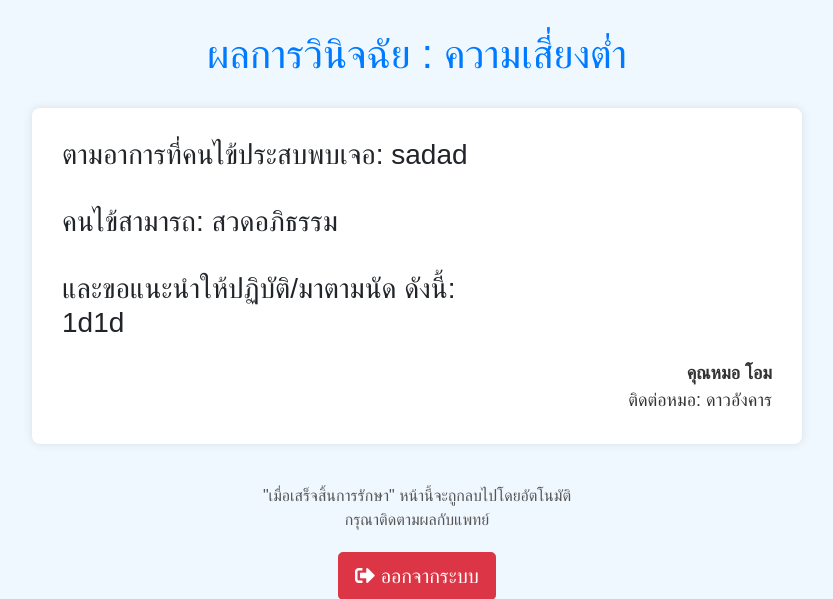
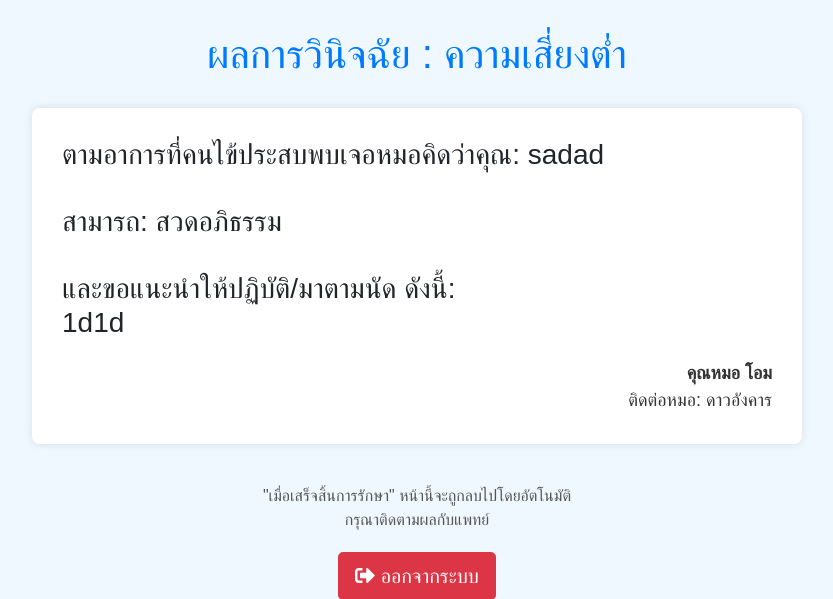
Before and after one commit to araxis07/Sitcam-Project, a PHP site: page /total_receipt.php in a window 1280 px wide. Shown: the part 56-655 px from the top of the page, without its empty margins (223-1056 px from the left). Run offline with PHP 8.4, Linux system fonts and the light colour scheme; a user stored in the database is signed in; data comes from the database, SQL or seed files in the repository; some libraries are stand-ins or nearby versions.

Commit message:
Add ' '  Process-register and Total add คําพูด

```diff
--- a/process-register.php
+++ b/process-register.php
@@ -35,7 +35,7 @@ if(isset($_POST['username_account']) && isset($_POST['email_account']) && isset(
                 'threads' => PASSWORD_ARGON2_DEFAULT_THREADS
              ];
              $password_account =password_hash($password_account1, $algo, $options); //นำรหัสผ่านที่ต่อกับค่าเกลือแล้ว เข้ารหัสด้วยวิธี ARGON2ID
-             $query_create_account = "INSERT INTO account VALUES ('', '$username_account', '$email_account', '$password_account', '$salt_account', 'member', 'default_images_account.jpg', '', '', '')";
+             $query_create_account = "INSERT INTO account VALUES ('', '$username_account', '$email_account', '$password_account', '$salt_account', 'member', 'default_images_account.jpg', '', '', '','')";
              $call_back_create_account = mysqli_query($connect, $query_create_account);
              if($call_back_create_account){
                  die(header('Location: form-login.php')); //สร้างบัญชีสำเร็จ
--- a/total_receipt.php
+++ b/total_receipt.php
@@ -104,8 +104,8 @@ if (!isset($_SESSION['id_account']) || !isset($_SESSION['role_account'])) { //
 
         <div class="diagnosis-fieldset">
             <h3>
-                ตามอาการที่คนไข้ประสบพบเจอ: <?php echo $result['comments']; ?><br><br>
-                คนไข้สามารถ: <?php echo $result['treat_score']; ?><br><br>
+                ตามอาการที่คนไข้ประสบพบเจอหมอคิดว่าคุณ: <?php echo $result['comments']; ?><br><br>
+                สามารถ: <?php echo $result['treat_score']; ?><br><br>
                 และขอแนะนำให้ปฏิบัติ/มาตามนัด ดังนี้:<br> <?php echo $result['treat_comments']; ?>
             </h3>
 
```
